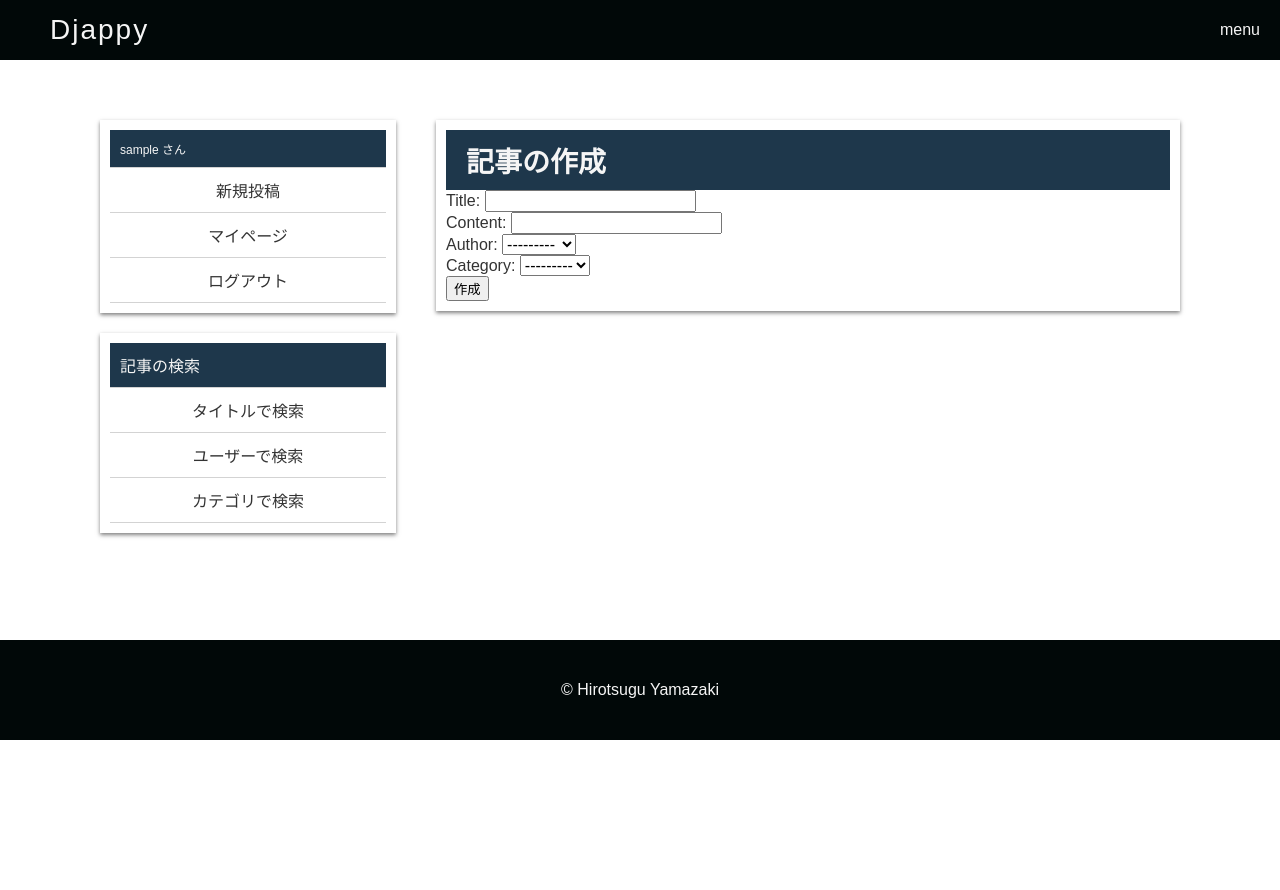
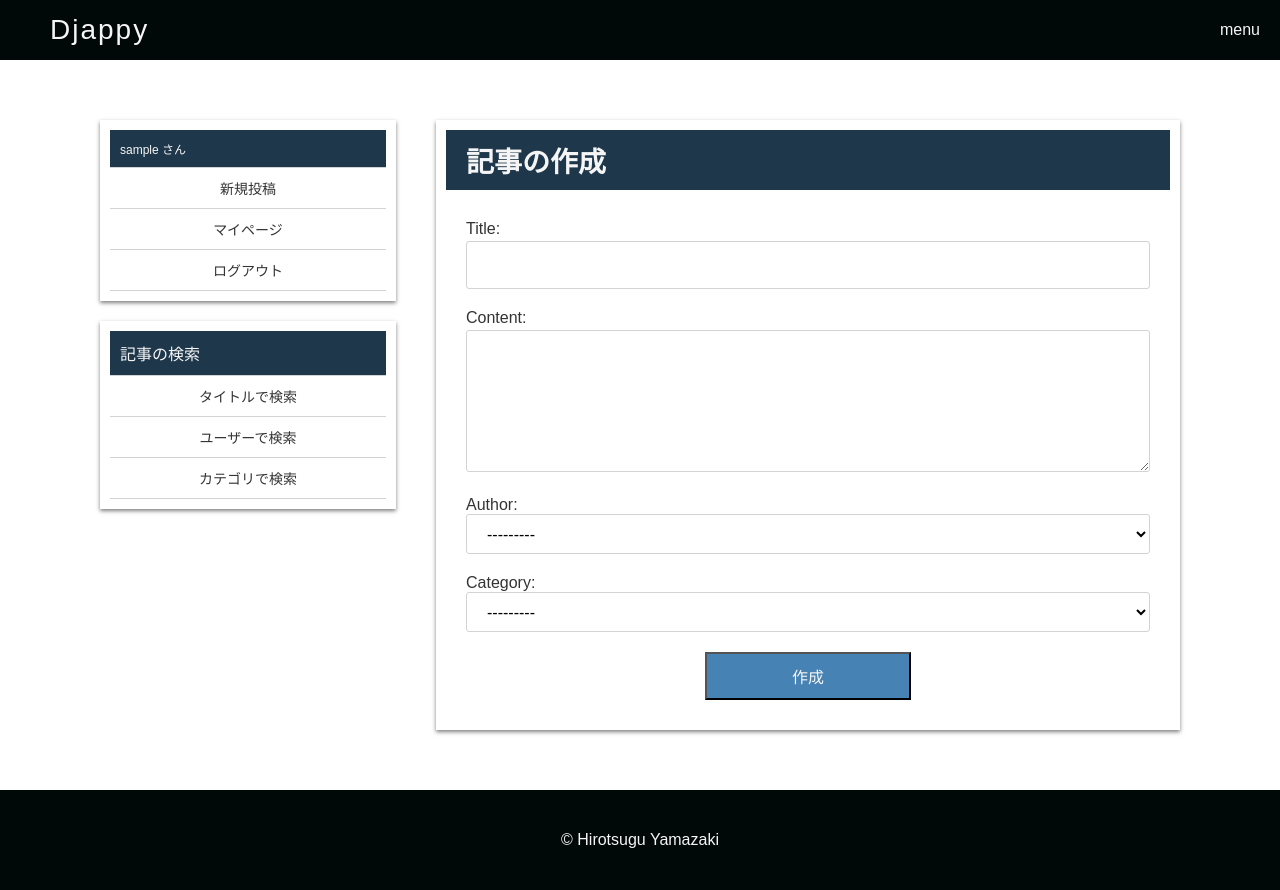
Before and after one commit to hrtg-yamazaki/djappy, a Django app: page /articles/create/ in a window 1280 px wide. Before the commit the page ends 740 px from the top, so only its background shows below. Run offline with Django 3.2, Linux system fonts and the light colour scheme; the visitor is signed in with stand-in values (Sample User, id 1); data comes from the database, SQL or seed files in the repository; data that the repository does not hold is empty; style sheets or scripts are compiled from the project's sources; some libraries are stand-ins or nearby versions.

Commit message:
記事関連ページの調整(フロントエンド)
・記事の詳細ページ、投稿フォーム、削除確認ページの見た目を調整しました。
・フォームの修正のため、記事本文のカラム(content)のフィールドを変更しました。

```diff
--- a/djappy/models.py
+++ b/djappy/models.py
@@ -11,7 +11,7 @@ class Category(models.Model):
 
 class Article(models.Model):
     title = models.CharField(max_length=255)
-    content = models.CharField(max_length=4095)
+    content = models.TextField(max_length=4095)
     author = models.ForeignKey(
         'auth.User',
         on_delete=models.CASCADE,
--- a/djappy/static/djappy/scss/article.scss
+++ b/djappy/static/djappy/scss/article.scss
@@ -20,3 +20,152 @@
     background-color: steelblue;
   }
 }
+
+
+// *** detail *** //
+
+.article-info{
+  height: 40px;
+  color: $pencil;
+  border-bottom: 1px solid lightgray;
+  &__box{
+    height: 40px;
+    padding: 10px;
+    text-align: right;
+    line-height: 20px;
+    &__datetime{
+      font-size: 12px;
+      padding-right: 10px;
+    }
+    &__author{
+      font-size: 12px;
+      font-weight: bold;
+      padding-right: 10px;
+    }
+  }
+}
+
+.article-image{
+  border-bottom: 1px solid lightgray;
+  &__box{
+    padding: 10px;
+  }
+}
+
+.article-content{
+  color: $pencil;
+  border-bottom: 1px solid lightgray;
+  &__box{
+    padding: 10px;
+    min-height: 300px;
+    &__text{
+      font-size: 16px;
+    }
+  }
+}
+
+.article-footer{
+  height: 40px;
+  background-color: $darksteel;
+  text-align: center;
+  &__link{
+    display: inline-block;
+    height: 100%;
+    width: 30%;
+    line-height: 40px;
+    color: whitesmoke;
+    font-size: 14px;
+    padding: 0 10px;
+    margin: 0;
+    border-left: 1px solid lightgray;
+    border-right: 1px solid lightgray;
+  }
+  &__link:hover{
+    background-color: steelblue;
+  }
+}
+
+
+// *** form *** //
+
+.form-wrapper{
+  color: $pencil;
+  &__box{
+    padding: 20px;
+  }
+}
+
+.article-form{
+  -webkit-appearance: none;
+  p{
+    padding: 10px 0;
+    input{
+      width: 100%;
+      height: 48px;
+      margin-top: 3px;
+      padding: 10px;
+      border-radius: 3px;
+      box-shadow: none;
+      border: 1px solid lightgray;
+      font-size: 16px;
+      font-weight: normal;
+    }
+    textarea{
+      width: 100%;
+      height: 142px;
+      font-size: 16px;
+      font-weight: normal;
+      border: 1px solid lightgray;
+      padding: 10px;
+      box-shadow: none;
+      margin-top: 3px;
+      border-radius: 3px;
+      -webkit-appearance: none;
+    }
+    select{
+      width: 100%;
+      height: 40px;
+      padding: 0 16px;
+      box-shadow: none;
+      border-radius: 3px;
+      background: 0;
+      border: 1px solid lightgray;
+      font-size: 16px;
+      font-weight:  normal;
+    }
+  }
+  button{
+    display: block;
+    margin: 10px auto 0 auto;
+    padding: 10px 30px;
+    width: 30%;
+    font-size: 16px;
+    color: whitesmoke;
+    text-align: center;
+    background-color: steelblue;
+    -webkit-appearance: none;
+  }
+  button:hover{
+    background-color: $darksteel;
+  }
+}
+
+.back-button{
+  margin: 10px;
+  font-size: 14px;
+  display: inline-block;
+}
+.back-button:hover{
+  color: steelblue;
+}
+
+.article-confirm{
+  color: red;
+  &__box{
+    padding: 20px;
+    &__message{
+      font-size: 16px;
+      font-weight: bold;
+    }
+  }
+}
--- a/djappy/templates/djappy/article_form.html
+++ b/djappy/templates/djappy/article_form.html
@@ -6,10 +6,15 @@
     記事の{{ object|yesno:'更新,作成' }}
 </h2>
 
-<form action="" method="post">
-    {% csrf_token %}
-    {{ form.as_p }}
-    <button type='submit' class='submit'>{{ object|yesno:'更新,作成' }}</button>
-</form>
+<div class='form-wrapper'>
+    <div class='form-wrapper__box'>
+        <form action="" method="post" class='article-form'>
+            {% csrf_token %}
+            {{ form.as_p }}
+            <button type='submit' class='submit'>{{ object|yesno:'更新,作成' }}</button>
+        </form>
+
+    </div>
+</div>
 
 {% endblock %}
--- a/static/css/config.scss
+++ b/static/css/config.scss
@@ -84,7 +84,7 @@ $darksteel: rgb(30, 55, 75);
 
 .container{
   padding: 100px 40px 40px 40px;
-  min-height: calc(100% - 160px);
+  min-height: calc(100% - 100px);
 }
 
 .footer{
@@ -152,6 +152,7 @@ $darksteel: rgb(30, 55, 75);
     &__content{
       text-align: center;
       border-bottom: 1px solid lightgray;
+      font-size: 14px;
     }
   }
 }
```
Also changed, not shown: djappy/templates/djappy/article_confirm_delete.html (+15 -5 lines), djappy/templates/djappy/article_detail.html (+36 -5 lines), djappy/migrations/0003_auto_20200117_1920.py (added), static/css/application.css, 1 other file.
